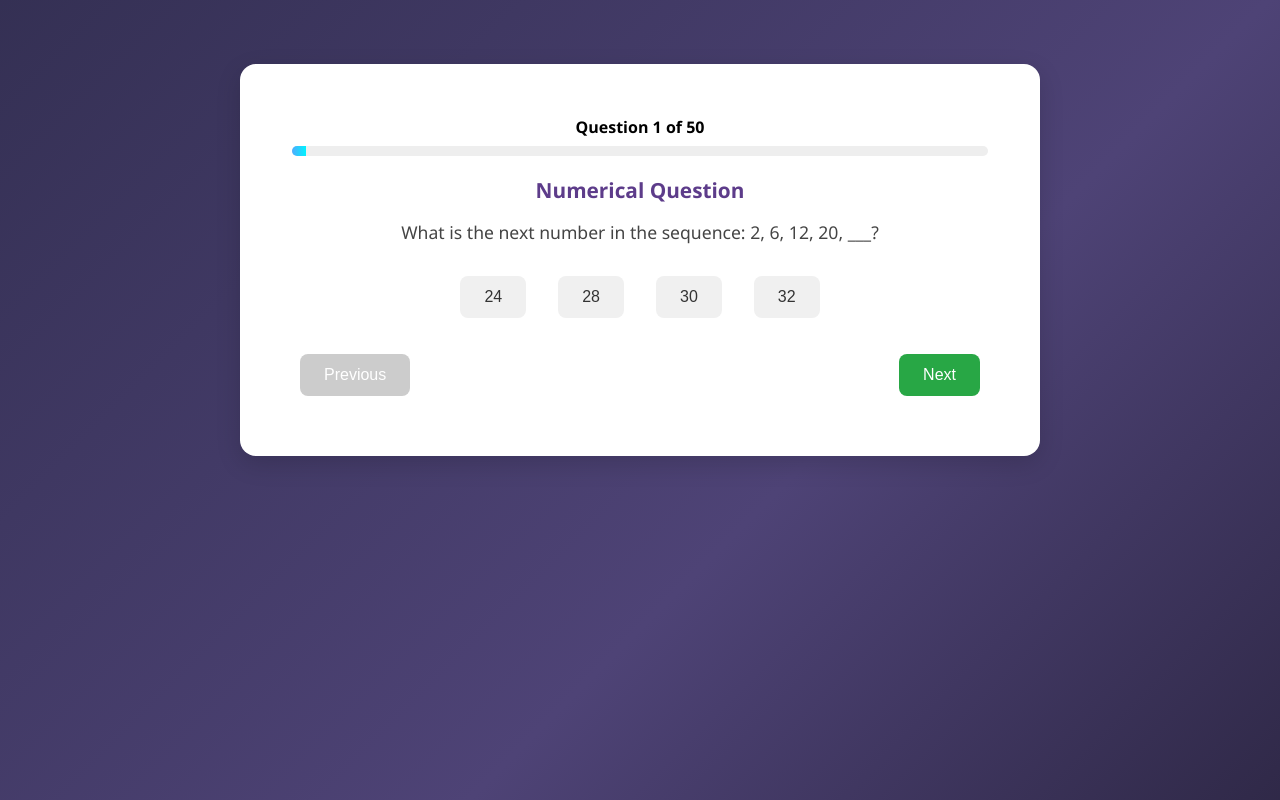
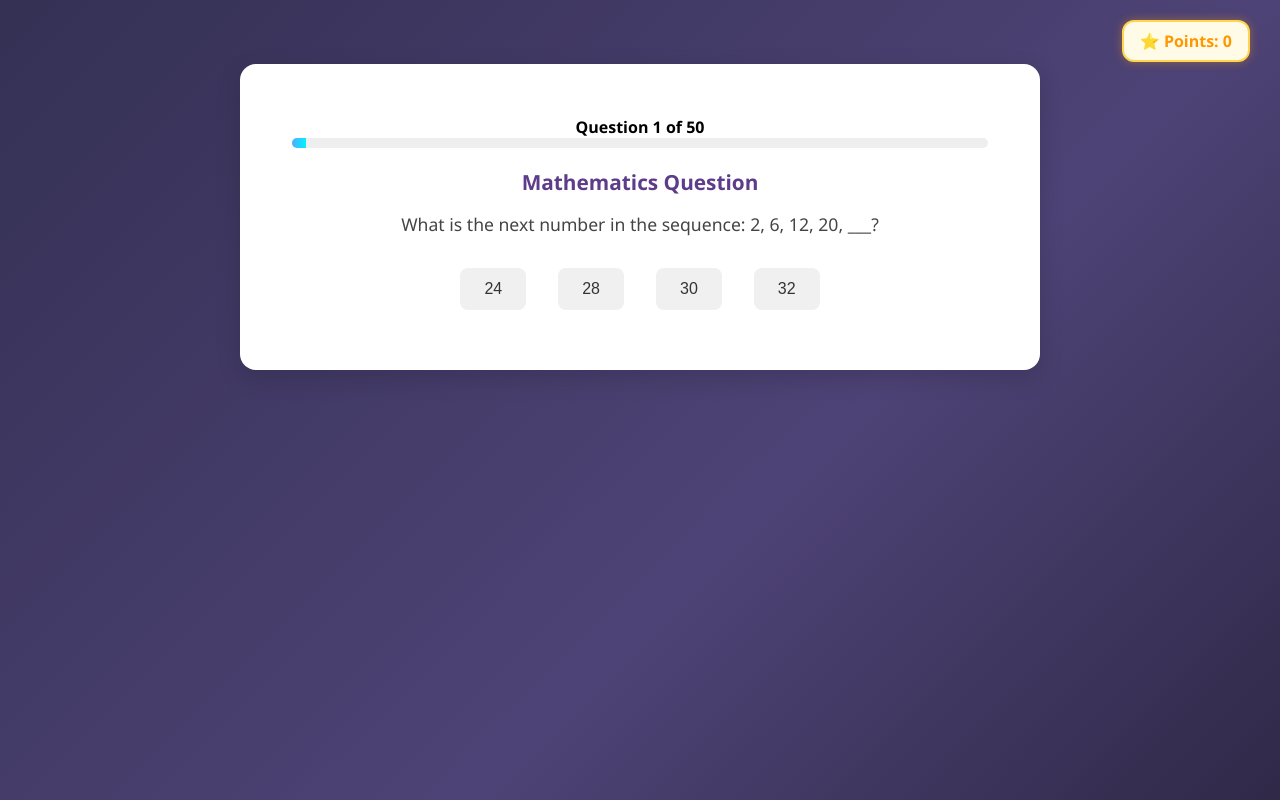
Before and after one commit to Reynard21/Gamified-Online-Assessment, a React (Vite) app: page /test in a window 1280 px wide. Built offline with nearby package versions, Linux system fonts and the light colour scheme.

Commit message:
created a new flow, new system, enhancing new UI components

```diff
--- a/src/App.css
+++ b/src/App.css
@@ -297,7 +297,7 @@ html {
   border-radius: 16px;
   padding: 3rem;
   box-shadow: 0 12px 30px rgba(0, 0, 0, 0.4);
-  max-width: 400px;
+  max-width: 600px;
   width: 90%;
   text-align: center;
   color: #fff;
@@ -368,3 +368,105 @@ html {
     transform: scale(1);
   }
 }
+
+/* XP Point Bar */
+.xp-bar {
+  position: fixed;
+  top: 20px;
+  right: 30px;
+  background-color: #fffbe6;
+  color: #ff9800;
+  padding: 8px 16px;
+  border: 2px solid #ffd54f;
+  border-radius: 12px;
+  font-weight: bold;
+  font-size: 16px;
+  z-index: 99;
+  box-shadow: 0 0 10px rgba(255, 152, 0, 0.4);
+}
+
+/* +1 Point Popup */
+.xp-popup {
+  position: fixed;
+  top: 80px;
+  right: 40px;
+  font-size: 24px;
+  color: #ffd700;
+  font-weight: bold;
+  animation: xpMove 1s ease-out forwards;
+  pointer-events: none;
+  z-index: 100;
+}
+
+@keyframes xpMove {
+  0% { opacity: 0; transform: translateY(0px); }
+  20% { opacity: 1; transform: translateY(-10px); }
+  100% { opacity: 0; transform: translateY(-50px); }
+}
+
+/* Base streak fire style */
+.streak-fire {
+  margin-top: 20px;
+  padding: 16px 30px;
+  font-weight: bold;
+  font-size: 20px;
+  border-radius: 12px;
+  text-align: center;
+  background-size: 400% 400%;
+  animation: flameFlow 2s ease-in-out infinite, glowPulse 1.5s ease-in-out infinite;
+  transition: all 0.3s ease-in-out;
+  color: white;
+}
+
+/* Orange (default) */
+.streak-fire.orange {
+  background: linear-gradient(45deg, #ff9a00, #ff3d00);
+  background-size: 400% 400%;
+  animation: flameFlow 2s ease-in-out infinite, glowPulse 1.5s ease-in-out infinite;
+  box-shadow: 0 0 25px 6px rgba(255, 115, 0, 0.6);
+}
+
+/* Blue (streak >= 5) */
+.streak-fire.blue {
+  background: linear-gradient(45deg, #00c6ff, #0072ff);
+  background-size: 400% 400%;
+  animation: flameFlow 3s ease-in-out infinite, glowPulse 1.5s ease-in-out infinite;
+  box-shadow: 0 0 25px 8px rgba(0, 153, 255, 0.6);
+}
+
+/* Purple (streak >= 10) */
+.streak-fire.purple {
+  background: linear-gradient(45deg, #a64ac9, #6200ea);
+  background-size: 400% 400%;
+  animation: flameFlow 3s ease-in-out infinite, glowPulse 1.5s ease-in-out infinite;
+  box-shadow: 0 0 25px 8px rgba(180, 0, 255, 0.6);
+}
+
+/* Streak Broken effect */
+.streak-fire.broken {
+  background: linear-gradient(45deg, #ff4b5c, #ff4b5c);
+  background-size: 400% 400%;
+  animation: shake 0.4s ease-in-out infinite alternate;
+  box-shadow: 0 0 30px rgba(255, 0, 0, 0.6);
+}
+
+/* Animations */
+@keyframes flameFlow {
+  0%   { background-position: 0% 50%; }
+  50%  { background-position: 100% 50%; }
+  100% { background-position: 0% 50%; }
+}
+
+@keyframes glowPulse {
+  0%   { box-shadow: 0 0 10px rgba(255,255,255,0.3); }
+  50%  { box-shadow: 0 0 25px rgba(255,255,255,0.5); }
+  100% { box-shadow: 0 0 10px rgba(255,255,255,0.3); }
+}
+
+@keyframes shake {
+  0%   { transform: translateX(0); }
+  25%  { transform: translateX(-5px); }
+  50%  { transform: translateX(5px); }
+  75%  { transform: translateX(-3px); }
+  100% { transform: translateX(0); }
+}
--- a/src/data/questions.js
+++ b/src/data/questions.js
@@ -3,22 +3,22 @@ export const questions = [
     id: 1,
     question: "What is the next number in the sequence: 2, 6, 12, 20, ___?",
     options: ["24", "28", "30", "32"],
-    correctAnswer: "30",
-    type: "Numerical",
+    correctAnswer: "32",
+    type: "Mathematics",
   },
   {
     id: 2,
     question: "What is 15% of 120?",
     options: ["12", "15", "18", "20"],
     correctAnswer: "18",
-    type: "Numerical",
+    type: "Mathematics",
   },
   {
     id: 3,
     question: "If $4x = 3x + 7$, what is $x$?",
     options: ["3", "5", "7", "9"],
     correctAnswer: "7",
-    type: "Numerical",
+    type: "Mathematics",
   },
   {
     id: 4,
@@ -26,21 +26,21 @@ export const questions = [
       "A train travels 60 km in 1.5 hours. What is its average speed in km/h?",
     options: ["30", "40", "45", "90"],
     correctAnswer: "40",
-    type: "Numerical",
+    type: "Mathematics",
   },
   {
     id: 5,
     question: "What is the square root of 144?",
     options: ["10", "12", "14", "16"],
     correctAnswer: "12",
-    type: "Numerical",
+    type: "Mathematics",
   },
   {
     id: 6,
     question: "What is the next prime number after 29?",
     options: ["30", "31", "33", "37"],
     correctAnswer: "31",
-    type: "Numerical",
+    type: "Mathematics",
   },
   {
     id: 7,
@@ -48,28 +48,28 @@ export const questions = [
       "If a shirt costs $40 after a 20% discount, what was the original price?",
     options: ["$48", "$50", "$52", "$55"],
     correctAnswer: "$50",
-    type: "Numerical",
+    type: "Mathematics",
   },
   {
     id: 8,
     question: "Which number is different from the group: 24, 36, 48, 60, 62?",
     options: ["24", "36", "48", "60", "62"],
     correctAnswer: "62",
-    type: "Numerical",
+    type: "Mathematics",
   },
   {
     id: 9,
     question: "Solve: $(5 \times 4) + (3^2) - 1 = ?$ ",
     options: ["28", "29", "30", "31"],
     correctAnswer: "28",
-    type: "Numerical",
+    type: "Mathematics",
   },
   {
     id: 10,
     question: "How many sides does a dodecagon have?",
     options: ["10", "11", "12", "15"],
     correctAnswer: "12",
-    type: "Numerical",
+    type: "Mathematics",
   },
   {
     id: 11,
@@ -77,72 +77,72 @@ export const questions = [
       "A pizza is divided into 8 equal slices. If you eat 3, what fraction is left?",
     options: ["1/8", "3/8", "5/8", "7/8"],
     correctAnswer: "5/8",
-    type: "Numerical",
+    type: "Mathematics",
   },
   {
     id: 12,
     question: "4, 9, 16, 25, ___ – what comes next?",
     options: ["30", "36", "49", "64"],
     correctAnswer: "36",
-    type: "Numerical",
+    type: "Mathematics",
   },
   {
     id: 13,
-    question: "If today is Wednesday, what day will it be 17 days from now?",
-    options: ["Friday", "Saturday", "Sunday", "Monday"],
-    correctAnswer: "Sunday",
-    type: "Numerical",
+    question: "What's (9 x 8 x 2) / 12",
+    options: ["14", "12", "13", "12.5"],
+    correctAnswer: "12",
+    type: "Mathematics",
   },
 
-  // 13 Verbal - Synonyms, Antonyms, Analogies
+  // 13 English - Synonyms, Antonyms, Analogies
   {
     id: 14,
     question: "What is the synonym of fragile?",
     options: ["strong", "delicate", "heavy", "loud"],
     correctAnswer: "delicate",
-    type: "Verbal",
+    type: "English",
   },
   {
     id: 15,
     question: "Which word is the opposite of scarce?",
     options: ["abundant", "rare", "empty", "dull"],
     correctAnswer: "abundant",
-    type: "Verbal",
+    type: "English",
   },
   {
     id: 16,
     question: "Choose the analogy: Eye is to See as Ear is to ___",
     options: ["Listen", "Hear", "Touch", "Smell"],
     correctAnswer: "Hear",
-    type: "Verbal",
+    type: "English",
   },
   {
     id: 17,
     question: "Which word doesn’t belong: happy, joyful, sad, cheerful",
     options: ["happy", "joyful", "sad", "cheerful"],
     correctAnswer: "sad",
-    type: "Verbal",
+    type: "English",
   },
   {
     id: 18,
     question: "What does inevitable most nearly mean?",
     options: ["optional", "avoidable", "certain", "sudden"],
     correctAnswer: "certain",
-    type: "Verbal",
+    type: "English",
   },
   {
     id: 19,
     question: "Which word is most similar to elaborate?",
     options: ["simple", "detailed", "easy", "plain"],
     correctAnswer: "detailed",
-    type: "Verbal",
+    type: "English",
   },
   {
     id: 20,
     question: "Choose the analogy: Book is to Reading as Fork is to ___",
     options: ["Writing", "Drawing", "Stirring", "Eating"],
     correctAnswer: "Eating",
-    type: "Verbal",
+    type: "English",
   },
   {
     id: 21,
@@ -150,42 +150,42 @@ export const questions = [
       "Complete the sentence: She was so tired that she could ___ stand.",
     options: ["easily", "hardly", "quickly", "always"],
     correctAnswer: "hardly",
-    type: "Verbal",
+    type: "English",
   },
   {
     id: 22,
     question: "What is the past tense of “arise”?",
     options: ["arose", "arisen", "arising", "arises"],
     correctAnswer: "arose",
-    type: "Verbal",
+    type: "English",
   },
   {
     id: 23,
     question: "Which word is the odd one out: lion, tiger, bear, carrot",
     options: ["lion", "tiger", "bear", "carrot"],
     correctAnswer: "carrot",
-    type: "Verbal",
+    type: "English",
   },
   {
     id: 24,
     question: "Choose the word closest in meaning to brief.",
     options: ["short", "clear", "boring", "slow"],
     correctAnswer: "short",
-    type: "Verbal",
+    type: "English",
   },
   {
     id: 25,
     question: "What does generous mean?",
     options: ["stingy", "selfish", "willing to give", "careful with money"],
     correctAnswer: "willing to give",
-    type: "Verbal",
+    type: "English",
   },
   {
     id: 26,
     question: "Which is a proper noun: city, book, Jakarta, river",
     options: ["city", "book", "Jakarta", "river"],
     correctAnswer: "Jakarta",
-    type: "Verbal",
+    type: "English",
   },
 
   // 12 Logical - Patterns, Reasoning
--- a/src/pages/Result.jsx
+++ b/src/pages/Result.jsx
@@ -1,3 +1,70 @@
+// import React from "react";
+// import { useLocation, useNavigate } from "react-router-dom";
+
+// const Result = () => {
+//   const location = useLocation();
+//   const navigate = useNavigate();
+
+//   const {
+//     score = 0,
+//     medal = "bronze",
+//     iqClass = "low",
+//     weakAreas = [],
+//     name = "Anonymous",
+//     age = "N/A",
+//   } = location.state || {};
+
+//   const totalQuestions = 50;
+//   const isPerfectScore = score === totalQuestions;
+
+//   const getMedalImage = (medalType) => {
+//     if (!medalType) return '';
+//     return `/images/${medalType.toLowerCase()}-medal.png`;
+//   };
+
+//   const medalImagePath = getMedalImage(medal);
+
+//   return (
+//     <div className="result-container">
+//       <h1 className="result-title">
+//         {isPerfectScore ? "🎉 Perfect Score!" : "Your Results"}
+//       </h1>
+
+//       <div className="result-details">
+//         <p className="result-text">🎯 Score: <strong>{score}/{totalQuestions}</strong></p>
+//         <p className="result-text">👤 {name}, {age}</p>
+//         <p className="result-text">🧠 IQ Classification: <strong>{iqClass}</strong></p>
+//       </div>
+
+//       {medalImagePath && (
+//         <img src={medalImagePath} alt={`${medal} Medal`} className="medal" />
+//       )}
+
+//       {!isPerfectScore && weakAreas.length > 0 && (
+//         <div className="weak-areas">
+//           <h3>🚨 Areas Needing Improvement</h3>
+//           <ul>
+//             {weakAreas.map((area, index) => (
+//               <li key={index}>{area}</li>
+//             ))}
+//           </ul>
+//         </div>
+//       )}
+
+//       {isPerfectScore && (
+//         <div className="perfect-score-message">
+//           <p>You aced every category! 🏆</p>
+//         </div>
+//       )}
+
+//       <button className="result-button" onClick={() => navigate("/")}>
+//         🏠 Return Home
+//       </button>
+//     </div>
+//   );
+// };
+// export default Result;
+
 import React from "react";
 import { useLocation, useNavigate } from "react-router-dom";
 
@@ -7,22 +74,26 @@ const Result = () => {
 
   const {
     score = 0,
-    medal = "bronze",
-    iqClass = "low",
-    weakAreas = [],
     name = "Anonymous",
     age = "N/A",
+    points = 0,
+    maxStreak = 0,
+    totalQuestions = 50,
   } = location.state || {};
 
-  const totalQuestions = 50;
+  const percentage = (score / totalQuestions) * 100;
   const isPerfectScore = score === totalQuestions;
 
-  const getMedalImage = (medalType) => {
-    if (!medalType) return '';
-    return `/images/${medalType.toLowerCase()}-medal.png`;
-  };
+  // Determine medal
+  const medal =
+    percentage >= 80 ? "gold" : percentage >= 60 ? "silver" : "bronze";
+  const medalImage = `/images/${medal}-medal.png`;
 
-  const medalImagePath = getMedalImage(medal);
+  // Streak Badge Title
+  let streakTitle = "";
+  if (maxStreak >= 10) streakTitle = "💜 Ultra Streaker!";
+  else if (maxStreak >= 5) streakTitle = "💙 Streak Master!";
+  else if (maxStreak >= 2) streakTitle = "🟠 Getting Hot!";
 
   return (
     <div className="result-container">
@@ -31,29 +102,27 @@ const Result = () => {
       </h1>
 
       <div className="result-details">
+        <p className="result-text">👤 {name}, {age}</p>
         <p className="result-text">🎯 Score: <strong>{score}/{totalQuestions}</strong></p>
-        <p className="result-text">👤 {name}, {age}</p>
-        <p className="result-text">🧠 IQ Classification: <strong>{iqClass}</strong></p>
+        <p className="result-text">⭐ Points Earned: <strong>{points}</strong></p>
+        <p className="result-text">🔥 Max Streak: <strong>{maxStreak}</strong></p>
       </div>
 
-      {medalImagePath && (
-        <img src={medalImagePath} alt={`${medal} Medal`} className="medal" />
+      {medalImage && (
+        <div className="medal-container">
+          <img src={medalImage} alt={`${medal} medal`} className="medal" />
+        </div>
       )}
 
-      {!isPerfectScore && weakAreas.length > 0 && (
-        <div className="weak-areas">
-          <h3>🚨 Areas Needing Improvement</h3>
-          <ul>
-            {weakAreas.map((area, index) => (
-              <li key={index}>{area}</li>
-            ))}
-          </ul>
+      {streakTitle && (
+        <div className={`streak-fire ${maxStreak >= 10 ? "purple" : maxStreak >= 5 ? "blue" : "orange"}`}>
+          {streakTitle}
         </div>
       )}
 
       {isPerfectScore && (
         <div className="perfect-score-message">
-          <p>You aced every category! 🏆</p>
+          <p>You aced the entire test! 🏆 Well done!</p>
         </div>
       )}
 
@@ -63,4 +132,5 @@ const Result = () => {
     </div>
   );
 };
+
 export default Result;
--- a/src/pages/StartPage.jsx
+++ b/src/pages/StartPage.jsx
@@ -16,8 +16,8 @@ const StartPage = ({ setUserInfo }) => {
   return (
     <div className="start-container">
       <div className="start-card">
-        <h1 className="start-title">🧠 Ready to Test Your IQ?</h1>
-        <p className="start-subtitle">Enter your details to begin your IQ Test!</p>
+        <h1 className="start-title">🧠 Ready for your Test?</h1>
+        <p className="start-subtitle">Enter your details to begin your Test!</p>
         <input
           type="text"
           placeholder="Enter your name"
--- a/src/pages/Test.jsx
+++ b/src/pages/Test.jsx
@@ -1,86 +1,257 @@
+// import React, { useState } from "react";
+// import { useNavigate } from "react-router-dom";
+// import { questions } from '../data/questions';
+
+// const Test = ({ userInfo }) => {
+//   const { name, age } = userInfo;
+//   const [answers, setAnswers] = useState([]);
+//   const [currentQuestionIndex, setCurrentQuestionIndex] = useState(0);
+//   const [showModal, setShowModal] = useState(false);
+//   const navigate = useNavigate();
+//   const q = questions[currentQuestionIndex];
+
+//   const handleAnswer = (answer) => {
+//     const newAnswers = [...answers];
+//     newAnswers[currentQuestionIndex] = answer;
+//     setAnswers(newAnswers);
+//   };
+
+//   const handleNext = () => {
+//     if (currentQuestionIndex < questions.length - 1) {
+//       setCurrentQuestionIndex(currentQuestionIndex + 1);
+//     } else {
+//       handleSubmit();
+//     }
+//   };
+
+//   const handlePrev = () => {
+//     if (currentQuestionIndex > 0) {
+//       setCurrentQuestionIndex(currentQuestionIndex - 1);
+//     }
+//   };
+
+//   const handleSubmit = async () => {
+//     if (answers.length !== questions.length || answers.includes(undefined)) {
+//       setShowModal(true);
+//       return;
+//     }
+
+//     const processedAnswers = questions.map((question, index) => {
+//       return answers[index] === question.correctAnswer ? 1 : 0;
+//     });
+
+//     try {
+//       const response = await fetch("http://localhost:5000/api/submit", {
+//         method: "POST",
+//         headers: {
+//           "Content-Type": "application/json"
+//         },
+//         body: JSON.stringify({ name, age, answers: processedAnswers })
+//       });
+
+//       if (!response.ok) {
+//         throw new Error(`Server error: ${response.status}`);
+//       }
+
+//       const result = await response.json();
+//       navigate("/result", {
+//         state: {
+//           name: result.name,
+//           age: result.age,
+//           score: result.score,
+//           medal: result.medals,
+//           iqClass: result.iqClass,
+//           weakAreas: result.weakAreas
+//         }
+//       });
+
+//     } catch (error) {
+//       console.error("Submission failed:", error);
+//       alert("Failed to submit test. Please try again.");
+//     }
+//   };
+
+//   const progressPercentage =
+//     ((currentQuestionIndex + 1) / questions.length) * 100;
+
+//   return (
+//     <div className="test-container">
+//       <div style={{ padding: "20px" }}>
+//         <div style={{ marginBottom: "20px" }}>
+//           <div
+//             style={{ marginBottom: "8px", fontWeight: "bold", color: "black" }}
+//           >
+//             Question {currentQuestionIndex + 1} of {questions.length}
+//           </div>
+//           <div
+//             style={{
+//               height: "10px",
+//               background: "#eee",
+//               borderRadius: "5px",
+//               overflow: "hidden",
+//             }}
+//           >
+//             <div
+//               style={{
+//                 height: "100%",
+//                 width: `${progressPercentage}%`,
+//                 background: "linear-gradient(to right, #4facfe, #00f2fe)",
+//                 transition: "width 0.4s ease-in-out",
+//               }}
+//             />
+//           </div>
+//         </div>
+
+//         <h2 className="question-type">{q.type} Question </h2>
+//         <p className="question-text">{q.question}</p>
+//         <div className="options-container">
+//           {q.options.map((opt) => (
+//             <button
+//               key={opt}
+//               className={`button option-button ${
+//                 answers[currentQuestionIndex] === opt ? "selected" : ""
+//               }`}
+//               onClick={() => handleAnswer(opt)}
+//             >
+//               {opt}
+//             </button>
+//           ))}
+//         </div>
+//         <div className="navigation-buttons">
+//           <button
+//             className="button prev-button"
+//             onClick={handlePrev}
+//             disabled={currentQuestionIndex === 0}
+//           >
+//             Previous
+//           </button>
+//           {currentQuestionIndex < questions.length - 1 ? (
+//             <button
+//               className="button next-button"
+//               onClick={handleNext}
+//               disabled={answers[currentQuestionIndex] === undefined}
+//             >
+//               Next
+//             </button>
+//           ) : (
+//             <button className="button submit-button" onClick={handleSubmit}>
+//               Submit
+//             </button>
+//           )}
+//         </div>
+//       </div>
+//       {showModal && (
+//         <div className="modal-overlay">
+//           <div className="modal-content">
+//             <h2 style={{ color: "black" }}>
+//               You haven't answered all questions!
+//             </h2>
+//             <button
+//               className="modal-button"
+//               onClick={() => setShowModal(false)}
+//             >
+//               Close
+//             </button>
+//           </div>
+//         </div>
+//       )}
+//     </div>
+//   );
+// };
+
+// export default Test;
+
 import React, { useState } from "react";
 import { useNavigate } from "react-router-dom";
-import { questions } from '../data/questions';
+import { questions } from "../data/questions";
 
 const Test = ({ userInfo }) => {
   const { name, age } = userInfo;
   const [answers, setAnswers] = useState([]);
   const [currentQuestionIndex, setCurrentQuestionIndex] = useState(0);
-  const [showModal, setShowModal] = useState(false);
+  const [streak, setStreak] = useState(0);
+  const [maxStreak, setMaxStreak] = useState(0);
+  const [score, setScore] = useState(0);
+  const [points, setPoints] = useState(0);
+  const [showPointPopup, setShowPointPopup] = useState(false);
+  const [hasAnswered, setHasAnswered] = useState(false);
+  const [isStreakBroken, setIsStreakBroken] = useState(false);
   const navigate = useNavigate();
+
   const q = questions[currentQuestionIndex];
 
   const handleAnswer = (answer) => {
+    if (hasAnswered) return;
+
+    const correct = answer === q.correctAnswer;
     const newAnswers = [...answers];
     newAnswers[currentQuestionIndex] = answer;
     setAnswers(newAnswers);
+    setHasAnswered(true);
+
+    if (correct) {
+      const newStreak = streak + 1;
+      setStreak(newStreak);
+      setScore(score + 1);
+      setPoints(points + 1);
+      setShowPointPopup(true);
+      setTimeout(() => setShowPointPopup(false), 1000);
+
+      if (newStreak > maxStreak) setMaxStreak(newStreak);
+
+      setTimeout(() => {
+        goToNext();
+      }, newStreak >= 2 ? 2000 : 1000);
+    } else {
+  if (streak >= 2) {
+    setIsStreakBroken(true);
+    setTimeout(() => {
+      setIsStreakBroken(false);
+      setStreak(0); // reset if broken
+      goToNext();
+    }, 2000);
+  } else {
+    setStreak(0); // ✅ tambahkan ini untuk reset saat streak belum aktif
+    setTimeout(() => {
+      goToNext();
+    }, 1000);
+  }
+}
+
   };
 
-  const handleNext = () => {
+  const goToNext = () => {
     if (currentQuestionIndex < questions.length - 1) {
       setCurrentQuestionIndex(currentQuestionIndex + 1);
+      setHasAnswered(false);
     } else {
-      handleSubmit();
-    }
-  };
-
-  const handlePrev = () => {
-    if (currentQuestionIndex > 0) {
-      setCurrentQuestionIndex(currentQuestionIndex - 1);
-    }
-  };
-
-  const handleSubmit = async () => {
-    if (answers.length !== questions.length || answers.includes(undefined)) {
-      setShowModal(true);
-      return;
-    }
-
-    const processedAnswers = questions.map((question, index) => {
-      return answers[index] === question.correctAnswer ? 1 : 0;
-    });
-
-    try {
-      const response = await fetch("http://localhost:5000/api/submit", {
-        method: "POST",
-        headers: {
-          "Content-Type": "application/json"
-        },
-        body: JSON.stringify({ name, age, answers: processedAnswers })
-      });
-
-      if (!response.ok) {
-        throw new Error(`Server error: ${response.status}`);
-      }
-
-      const result = await response.json();
       navigate("/result", {
         state: {
-          name: result.name,
-          age: result.age,
-          score: result.score,
-          medal: result.medals,
-          iqClass: result.iqClass,
-          weakAreas: result.weakAreas
-        }
+          name,
+          age,
+          score,
+          maxStreak,
+          points,
+          totalQuestions: questions.length,
+        },
       });
-
-    } catch (error) {
-      console.error("Submission failed:", error);
-      alert("Failed to submit test. Please try again.");
     }
   };
 
   const progressPercentage =
     ((currentQuestionIndex + 1) / questions.length) * 100;
 
+  const streakClass =
+    streak >= 10 ? "purple" : streak >= 5 ? "blue" : "orange";
+
   return (
     <div className="test-container">
+      <div className="xp-bar">⭐ Points: {points}</div>
+      {showPointPopup && <div className="xp-popup">+1 Point</div>}
+
       <div style={{ padding: "20px" }}>
         <div style={{ marginBottom: "20px" }}>
-          <div
-            style={{ marginBottom: "8px", fontWeight: "bold", color: "black" }}
-          >
+          <div style={{ fontWeight: "bold", color: "black" }}>
             Question {currentQuestionIndex + 1} of {questions.length}
           </div>
           <div
@@ -102,8 +273,9 @@ const Test = ({ userInfo }) => {
           </div>
         </div>
 
-        <h2 className="question-type">{q.type} Question </h2>
+        <h2 className="question-type">{q.type} Question</h2>
         <p className="question-text">{q.question}</p>
+
         <div className="options-container">
           {q.options.map((opt) => (
             <button
@@ -112,49 +284,30 @@ const Test = ({ userInfo }) => {
                 answers[currentQuestionIndex] === opt ? "selected" : ""
               }`}
               onClick={() => handleAnswer(opt)}
+              disabled={hasAnswered}
+              style={{
+                cursor: hasAnswered ? "not-allowed" : "pointer",
+                opacity: hasAnswered ? 0.6 : 1,
+              }}
             >
               {opt}
             </button>
           ))}
         </div>
-        <div className="navigation-buttons">
-          <button
-            className="button prev-button"
-            onClick={handlePrev}
-            disabled={currentQuestionIndex === 0}
+
+        {/* Streak UI always visible when active */}
+        {(streak >= 2 || isStreakBroken) && (
+          <div
+            className={`streak-fire ${
+              isStreakBroken ? "broken" : streakClass
+            }`}
           >
-            Previous
-          </button>
-          {currentQuestionIndex < questions.length - 1 ? (
-            <button
-              className="button next-button"
-              onClick={handleNext}
-              disabled={answers[currentQuestionIndex] === undefined}
-            >
-              Next
-            </button>
-          ) : (
-            <button className="button submit-button" onClick={handleSubmit}>
-              Submit
-            </button>
-          )}
-        </div>
+            {isStreakBroken
+              ? "💥 Streak Broken!"
+              : `🔥 You're on a ${streak}-answer streak!`}
+          </div>
+        )}
       </div>
-      {showModal && (
-        <div className="modal-overlay">
-          <div className="modal-content">
-            <h2 style={{ color: "black" }}>
-              You haven't answered all questions!
-            </h2>
-            <button
-              className="modal-button"
-              onClick={() => setShowModal(false)}
-            >
-              Close
-            </button>
-          </div>
-        </div>
-      )}
     </div>
   );
 };
```
Also changed, not shown: src/pages/Home.jsx (+4 -4 lines).
